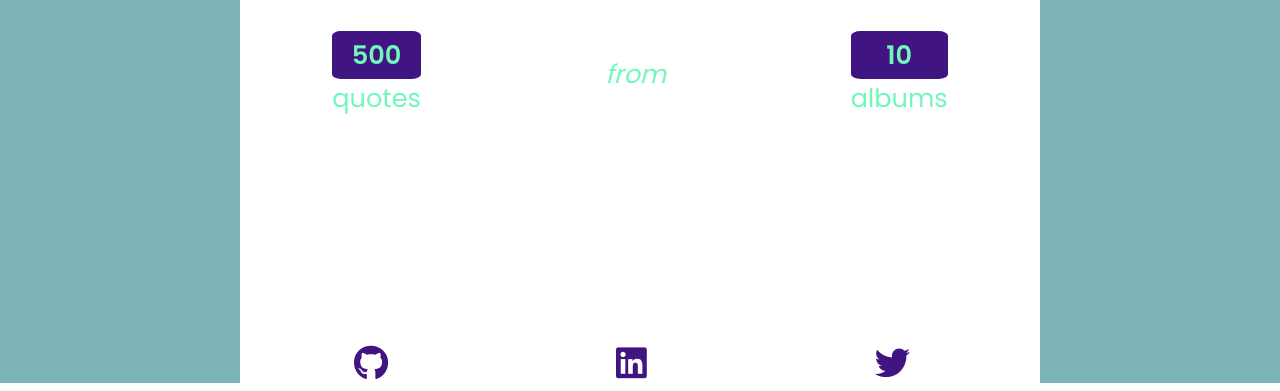
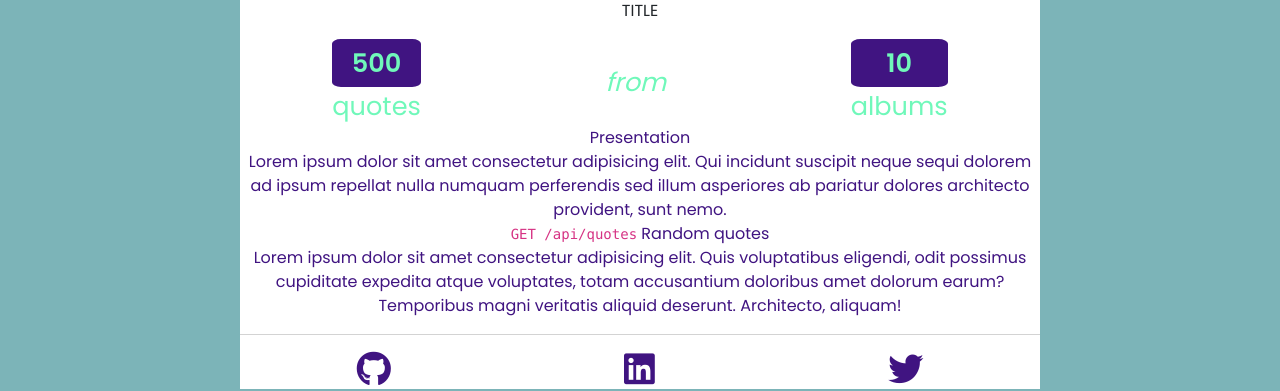
Before and after one commit to richad-m/booba-api, a Flask app: page / in a window 1280 px wide. Shown: the part 417-808 px from the top of the page. Run offline with Flask 2, Linux system fonts and the light colour scheme.

Commit message:
added style in index page

```diff
--- a/static/css/style.css
+++ b/static/css/style.css
@@ -5,6 +5,10 @@
   --green: #70f8ba;
   --blue: #7cb4b8;
   --dark_green: #002a22;
+}
+
+body {
+  background: var(--blue);
 }
 
 * {
@@ -16,7 +20,6 @@
 .container-fluid {
   background-color: var(--blue);
   text-align: center;
-  height: 100vh;
   display: flex;
   align-items: center;
   justify-content: center;
@@ -28,7 +31,8 @@
   background: white;
   /* border: 5px solid white; */
   width: 100vh;
-  height: 100vh;
+  height: fit-content;
+  border-radius: 4% 4% 0% 0%;
 }
 
 .banner-image {
@@ -42,6 +46,7 @@
   flex-direction: column;
   justify-content: center;
   align-items: center;
+  border-radius: 1% 1% 0% 0%;
 }
 
 /* .banner {
@@ -67,7 +72,7 @@
 }
 
 .presentation {
-  color: white;
+  height: fit-content;
 }
 
 .numbers {
@@ -86,21 +91,21 @@
 }
 
 .footer {
-  position: absolute;
-  bottom: 0;
   display: flex;
   justify-content: space-around;
-  width: 98vh;
+  border-top: 1px solid lightgrey;
+  padding-top: 1em;
+  margin-top: 1em;
 }
 
 .social-icons {
   font-size: 2.2em;
   color: var(--purple);
+  transition: 0.5s;
 }
 
 .social-icons:hover {
   color: var(--green);
-  transition: cubic-bezier(0.075, 0.82, 0.165, 1);
 }
 
 .content {
--- a/templates/index.html
+++ b/templates/index.html
@@ -49,13 +49,26 @@
             </div>
           </div>
           <div class="content">
-            <div class="endpoint">
-              <div class="code-snippet"></div>
-              <div class="api-response"></div>
+            <div class="category">
+              <div class="category-title">Presentation</div>
+              <div class="category-content">
+                Lorem ipsum dolor sit amet consectetur adipisicing elit. Qui
+                incidunt suscipit neque sequi dolorem ad ipsum repellat nulla
+                numquam perferendis sed illum asperiores ab pariatur dolores
+                architecto provident, sunt nemo.
+              </div>
             </div>
-            <div class="endpoint">
-              <div class="code-snippet"></div>
-              <div class="api-response"></div>
+            <div class="category">
+              <div class="category-title">
+                <code>GET /api/quotes</code> Random quotes
+              </div>
+              <div class="category-content">
+                Lorem ipsum dolor sit amet consectetur adipisicing elit. Quis
+                voluptatibus eligendi, odit possimus cupiditate expedita atque
+                voluptates, totam accusantium doloribus amet dolorum earum?
+                Temporibus magni veritatis aliquid deserunt. Architecto,
+                aliquam!
+              </div>
             </div>
           </div>
         </div>
```
